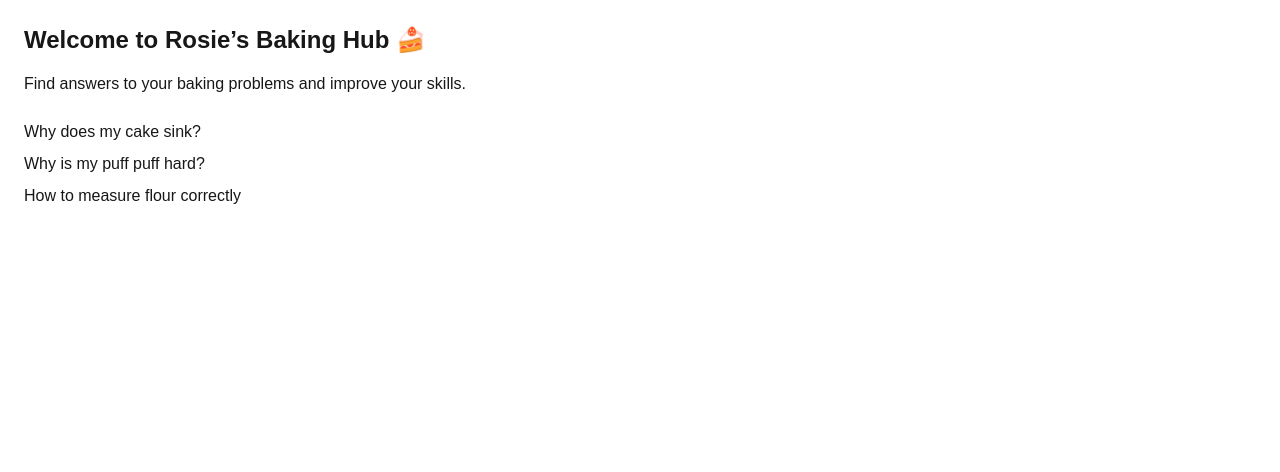
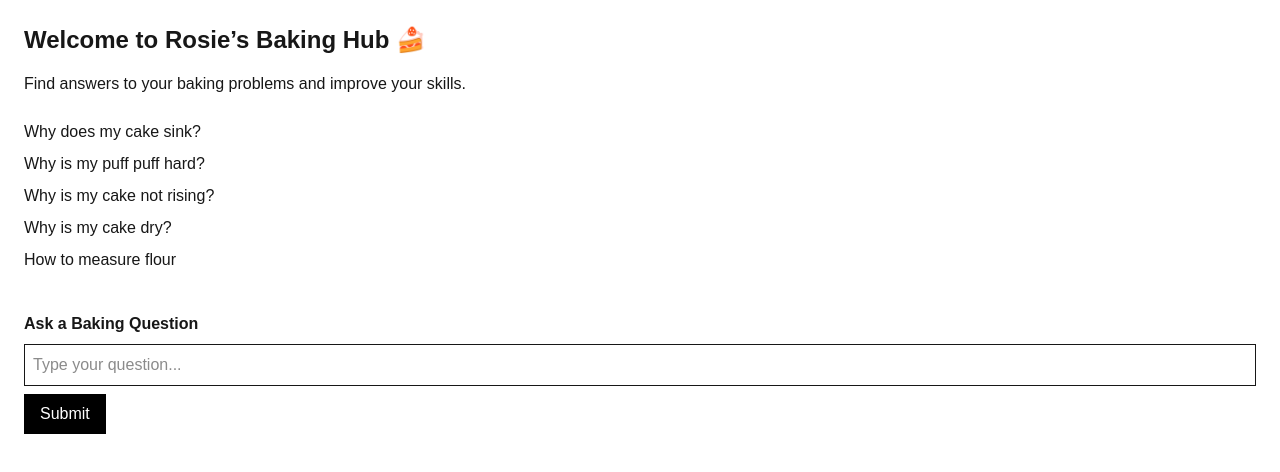
Before and after one commit to RoseO5/baking-hub, a Next.js app: page / in a window 1280 px wide. Shown: the top 472 px of the page. Built offline with nearby package versions, Linux system fonts and the light colour scheme.

Commit message:
Added 50 baking questions + CTA + monetization

```diff
--- /dev/null
+++ b/app/api/questions/route.ts
@@ -0,0 +1,10 @@
+export async function POST(req: Request) {
+  const body = await req.json();
+
+  console.log("New Question:", body);
+
+  return new Response(
+    JSON.stringify({ message: "Question received" }),
+    { status: 200 }
+  );
+}
--- a/app/page.tsx
+++ b/app/page.tsx
@@ -1,3 +1,5 @@
+"use client";
+
 import Link from "next/link";
 
 export default function Home() {
@@ -12,24 +14,42 @@ export default function Home() {
       </p>
 
       <ul className="mt-6 space-y-2">
-        <li>
-          <Link href="/questions/why-cake-sinks">
-            Why does my cake sink?
-          </Link>
-        </li>
+        <li><Link href="/questions/why-cake-sinks">Why does my cake sink?</Link></li>
+        <li><Link href="/questions/why-puff-puff-hard">Why is my puff puff hard?</Link></li>
+        <li><Link href="/questions/why-cake-not-rising">Why is my cake not rising?</Link></li>
+        <li><Link href="/questions/why-cake-dry">Why is my cake dry?</Link></li>
+        <li><Link href="/questions/how-to-measure-flour">How to measure flour</Link></li>
+      </ul>
 
-        <li>
-          <Link href="/questions/why-puff-puff-hard">
-            Why is my puff puff hard?
-          </Link>
-        </li>
+      {/* 👇 FORM */}
+      <form
+        className="mt-10"
+        onSubmit={async (e) => {
+          e.preventDefault();
 
-        <li>
-          <Link href="/questions/how-to-measure-flour">
-            How to measure flour correctly
-          </Link>
-        </li>
-      </ul>
+          const formData = new FormData(e.currentTarget);
+          const question = formData.get("question");
+
+          await fetch("/api/questions", {
+            method: "POST",
+            body: JSON.stringify({ question }),
+          });
+
+          alert("Question submitted!");
+        }}
+      >
+        <h2 className="font-bold mb-2">Ask a Baking Question</h2>
+
+        <input
+          name="question"
+          placeholder="Type your question..."
+          className="border p-2 w-full"
+        />
+
+        <button className="mt-2 bg-black text-white px-4 py-2">
+          Submit
+        </button>
+      </form>
     </main>
   );
 }
--- a/app/questions/[slug]/page.tsx
+++ b/app/questions/[slug]/page.tsx
@@ -3,29 +3,88 @@ import StudentOffer from "@/components/StudentOffer";
 
 const isStudent = false;
 
-const questions: Record<string, string> = {
-  "why-cake-sinks":
-    "Your cake may sink due to too much liquid, underbaking, or opening the oven too early.",
+const questions: Record<string, { title: string; answer: string }> = {
+  "why-cake-sinks": { title: "Why does my cake sink?", answer: "Too much liquid, underbaking, or opening the oven early." },
+  "why-cake-not-rising": { title: "Why is my cake not rising?", answer: "Expired baking powder or overmixing." },
+  "why-cake-dry": { title: "Why is my cake dry?", answer: "Overbaking or too little fat." },
+  "why-cake-dense": { title: "Why is my cake dense?", answer: "Too much flour or overmixing." },
+  "why-cake-cracks": { title: "Why does my cake crack?", answer: "Oven too hot." },
+  "why-cake-sticky": { title: "Why is my cake sticky?", answer: "Underbaked or too much sugar." },
+  "why-cake-flat": { title: "Why is my cake flat?", answer: "No rising agent or expired baking powder." },
+  "why-cake-burns": { title: "Why does my cake burn?", answer: "Oven temperature too high." },
+  "why-cake-undercooked": { title: "Why is my cake undercooked?", answer: "Not baked long enough." },
+  "why-cake-collapses": { title: "Why does my cake collapse?", answer: "Opening oven too early." },
 
-  "why-puff-puff-hard":
-    "Puff puff becomes hard when there is too much flour or not enough yeast.",
+  "why-puff-puff-hard": { title: "Why is puff puff hard?", answer: "Too much flour or not enough yeast." },
+  "why-puff-puff-oily": { title: "Why is puff puff oily?", answer: "Oil temperature too low." },
+  "why-puff-puff-flat": { title: "Why is puff puff flat?", answer: "Not enough yeast." },
+  "why-puff-puff-burns": { title: "Why does puff puff burn?", answer: "Oil too hot." },
+  "why-puff-puff-not-rising": { title: "Why is puff puff not rising?", answer: "Inactive yeast." },
 
-  "how-to-measure-flour":
-    "Use a measuring cup and level it off. Do not pack the flour."
+  "how-to-measure-flour": { title: "How to measure flour", answer: "Scoop and level, don’t pack." },
+  "how-to-preheat-oven": { title: "How to preheat oven", answer: "Preheat 10–15 minutes before baking." },
+  "how-to-mix-batter": { title: "How to mix batter", answer: "Mix gently, avoid overmixing." },
+  "how-to-check-cake-done": { title: "How to check cake is done", answer: "Insert toothpick; it should come out clean." },
+  "how-to-store-cake": { title: "How to store cake", answer: "Wrap and keep in a cool place." },
+
+  "why-bread-dense": { title: "Why is bread dense?", answer: "Not enough kneading or yeast." },
+  "why-bread-hard": { title: "Why is bread hard?", answer: "Overbaked or low moisture." },
+  "why-bread-not-rising": { title: "Why is bread not rising?", answer: "Inactive yeast." },
+
+  "why-cookies-hard": { title: "Why are cookies hard?", answer: "Overbaked." },
+  "why-cookies-soft": { title: "Why are cookies too soft?", answer: "Underbaked." },
+
+  "why-icing-runny": { title: "Why is icing runny?", answer: "Too much liquid." },
+  "why-icing-hard": { title: "Why is icing hard?", answer: "Too much sugar." },
+
+  "why-cake-sticks-pan": { title: "Why does cake stick to pan?", answer: "Pan not greased properly." },
+  "how-to-grease-pan": { title: "How to grease pan", answer: "Use butter and flour." },
+
+  "why-cake-bitter": { title: "Why is cake bitter?", answer: "Too much baking soda." },
+  "why-cake-too-sweet": { title: "Why is cake too sweet?", answer: "Too much sugar." },
+
+  "why-cake-heavy": { title: "Why is cake heavy?", answer: "Too much flour." },
+  "why-cake-light": { title: "Why is cake light?", answer: "Proper mixing and ingredients." },
+
+  "why-cake-wet": { title: "Why is cake wet inside?", answer: "Undercooked." },
+  "why-cake-dry-edges": { title: "Why are cake edges dry?", answer: "Overbaked." },
+
+  "why-butter-not-creaming": { title: "Why is butter not creaming?", answer: "Too cold." },
+  "why-eggs-curdle": { title: "Why do eggs curdle?", answer: "Added too quickly." },
+
+  "why-mixture-lumpy": { title: "Why is mixture lumpy?", answer: "Not mixed properly." },
+  "why-mixture-thin": { title: "Why is mixture too thin?", answer: "Too much liquid." },
+
+  "why-cake-smells-egg": { title: "Why does cake smell like egg?", answer: "Too many eggs." },
+  "why-cake-no-flavor": { title: "Why does cake have no flavor?", answer: "Not enough flavoring." },
+
+  "why-oven-not-heating": { title: "Why is my oven not heating?", answer: "Faulty thermostat or power issue." },
+  "why-cake-rises-one-side": { title: "Why does cake rise on one side?", answer: "Uneven oven heat." },
+  "why-batter-curdled": { title: "Why is batter curdled?", answer: "Ingredients not at same temperature." }
 };
 
 export default function QuestionPage({ params }: { params: { slug: string } }) {
-  const answer = questions[params.slug];
+  const data = questions[params.slug];
 
   return (
     <main className="p-6">
-      <h1 className="text-xl font-bold capitalize">
-        {params.slug.replace(/-/g, " ")}
+      <h1 className="text-xl font-bold">
+        {data?.title || "Baking Question"}
       </h1>
 
       <p className="mt-4">
-        {answer || "Answer coming soon..."}
+        {data?.answer || "Answer coming soon..."}
       </p>
+
+      {/* 💰 COURSE CTA */}
+      <div className="mt-6 p-4 bg-green-100 rounded">
+        <p className="font-bold">
+          Want to bake perfectly every time?
+        </p>
+        <p>
+          Get my full baking course here 👉 [YOUR COURSE LINK]
+        </p>
+      </div>
 
       {isStudent ? <StudentOffer /> : <AdBlock />}
     </main>
```
